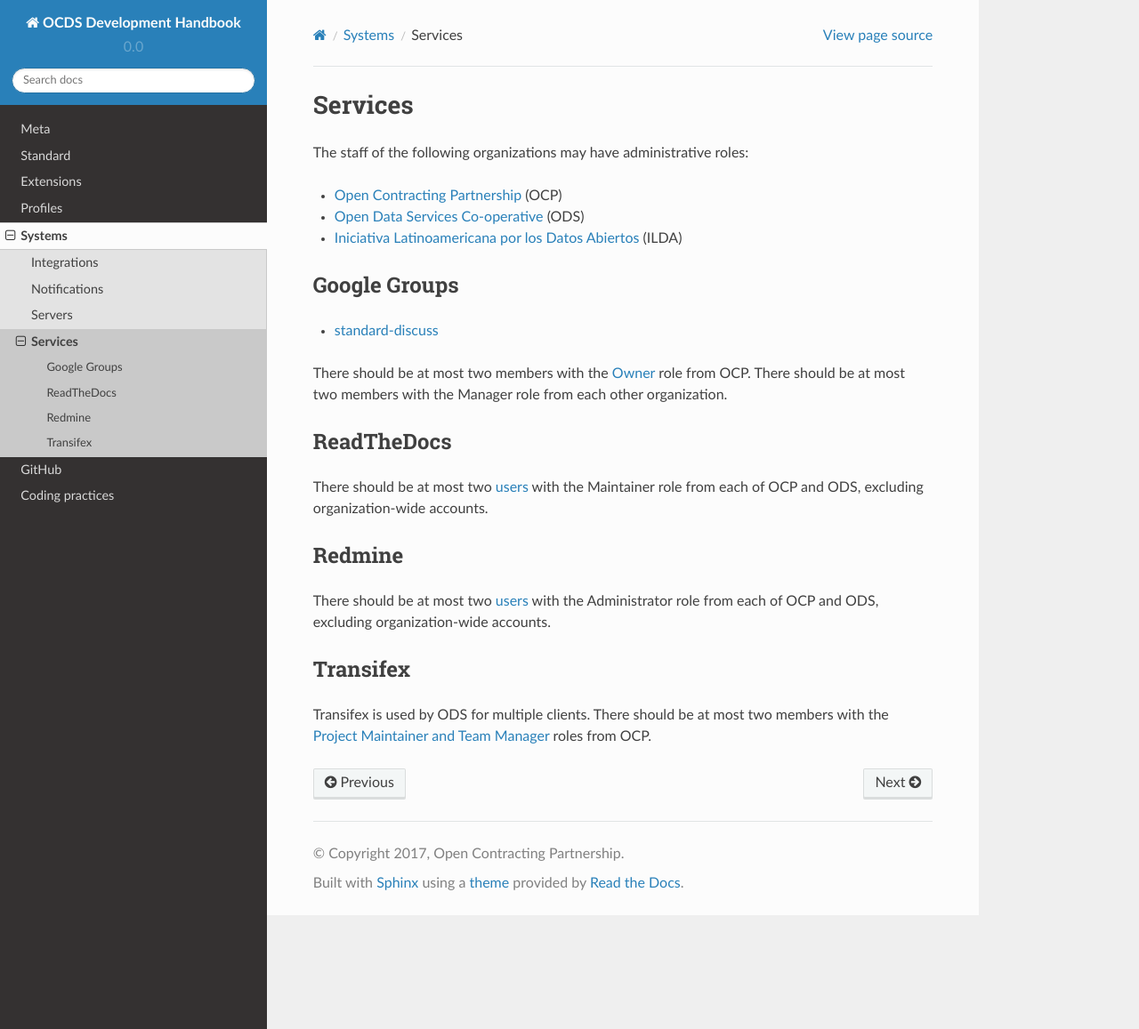
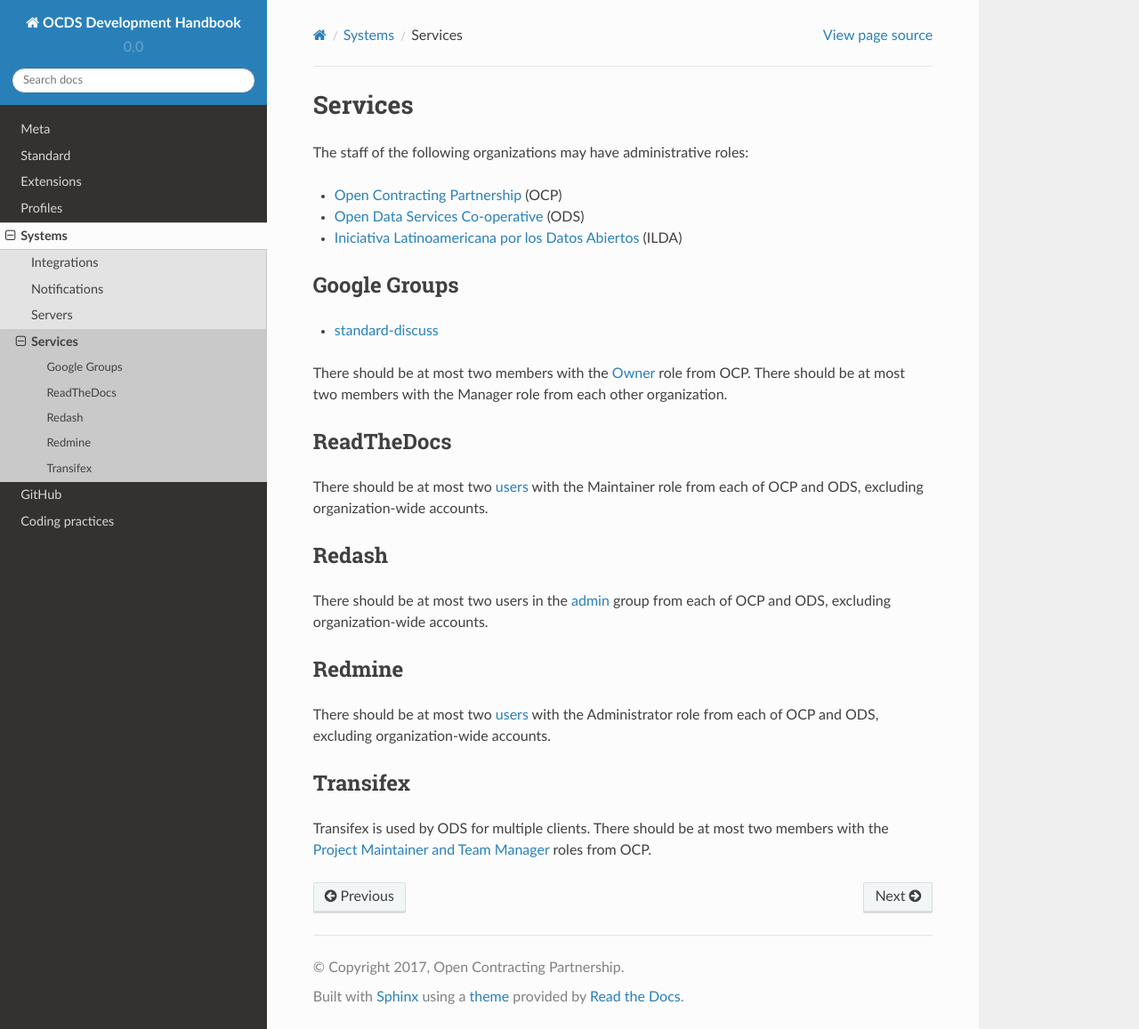
Before and after one commit to open-contracting/standard-development-handbook, a Sphinx documentation site: the page built from docs/systems/services.md, in a window 1280 px wide and 1157 px high. Shown: the whole window at 89% size. Built offline with Sphinx 7.4.7 and the Read the Docs theme 2.0.0, drawn with Linux system fonts in a browser that asks for light colours.

Commit message:
Add Redash service, update Dogsbody email

```diff
--- a/docs/systems/services.md
+++ b/docs/systems/services.md
@@ -16,6 +16,10 @@
 
 There should be at most two [users](https://readthedocs.org/dashboard/ocds-standard-development-handbook/users/) with the Maintainer role from each of OCP and ODS, excluding organization-wide accounts.
 
+## Redash
+
+There should be at most two users in the [admin](http://ocds-redash.default.opendataservices.uk0.bigv.io:9090/groups/1) group from each of OCP and ODS, excluding organization-wide accounts.
+
 ## Redmine
 
 There should be at most two [users](https://crm.open-contracting.org/users) with the Administrator role from each of OCP and ODS, excluding organization-wide accounts.
```
Also changed, not shown: docs/systems/servers.md (+1 -1 lines).
